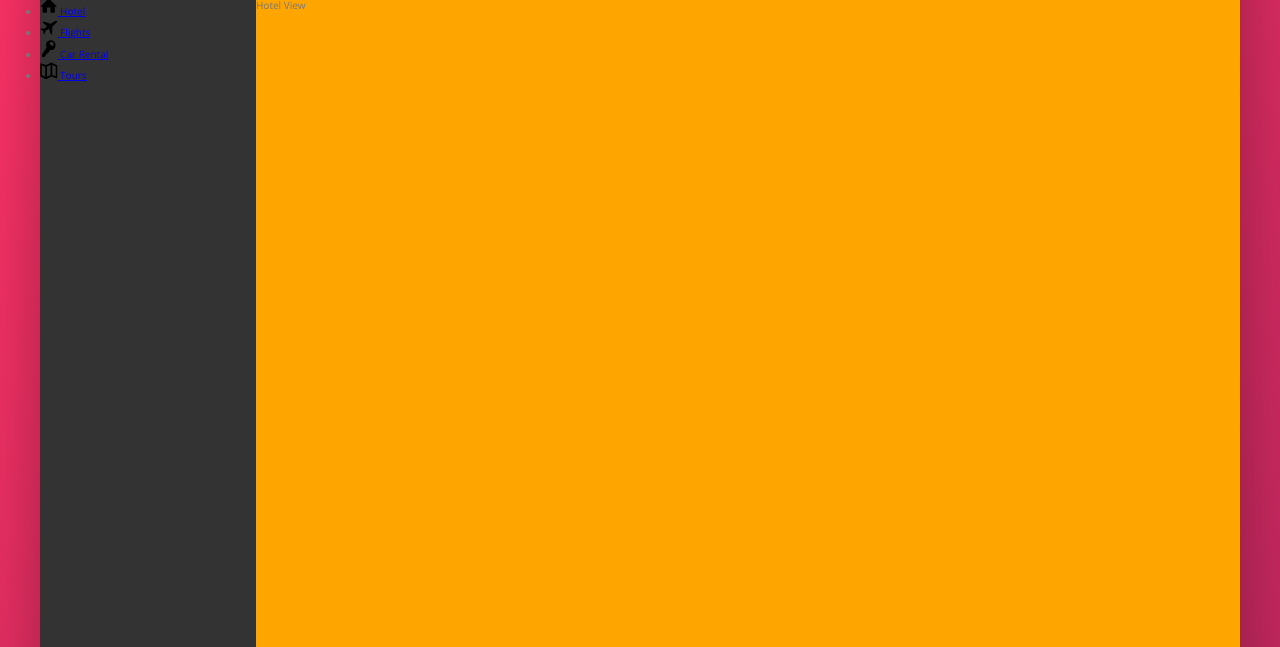
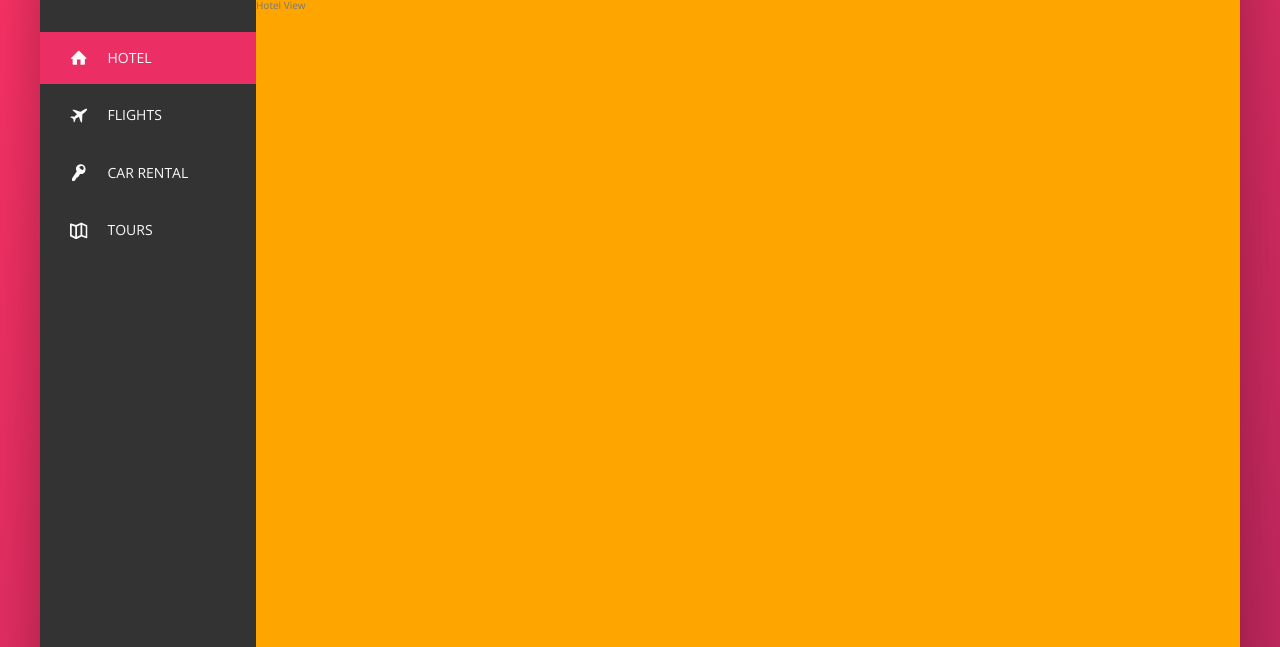
Before and after one commit to jermarino16/Trillo-Flexbox-Practice, a website: page index.html in a window 1280 px wide. Shown: the part 153-800 px from the top of the page. Drawn offline with nearby package versions, Linux system fonts and the light colour scheme.

Commit message:
sidebar complete

```diff
--- a/index.html
+++ b/index.html
@@ -58,7 +58,7 @@
       <div class="content">
         <nav class="sidebar">
           <ul class="side-nav">
-            <li class="side-nav__item">
+            <li class="side-nav__item side-nav__item--active">
               <a href="#" class="side-nav__link">
                 <svg class="side-nav__icon">
                   <use xlink:href="img/sprite.svg#icon-home"></use>
--- a/sass/_components.scss
+++ b/sass/_components.scss
@@ -119,13 +119,63 @@
 /////////////////////////////
 // SIDE NAVIGATION
 .side-nav {
+  font-size: 1.4rem;
+  list-style: none;
+  margin-top: 3.5rem;
+
   &__item {
+    position: relative;
+
+    &:not(:last-child) {
+      margin-bottom: 0.5rem;
+    }
   }
-  &__link {
+
+  &__item::before {
+    content: "";
+    position: absolute;
+    top: 0;
+    left: 0;
+    height: 100%;
+    width: 3px;
+    background-color: var(--color-primary);
+    transform: scaleY(0);
+    transition: transform 0.2s, width 0.4s cubic-bezier(1, 0, 0, 1) 0.2s,
+      background-color 0.1s;
   }
+
+  &__item:hover::before,
+  &__item--active:before {
+    transform: scaleY(1);
+    width: 100%;
+  }
+
+  &__item:active::before {
+    background-color: var(--color-primary-light);
+  }
+
+  &__link:link,
+  &__link:visited {
+    color: var(--color-grey-light-1);
+    text-decoration: none;
+    text-transform: uppercase;
+    display: block;
+    padding: 1.5rem 3rem;
+    position: relative;
+    z-index: 10;
+
+    display: flex;
+    align-items: center;
+  }
+
+  &__link:hover {
+  }
+
   &__icon {
     width: 1.75rem;
     height: 1.75rem;
+    margin-right: 2rem;
+    fill: currentColor;
   }
 }
 
```
Also changed, not shown: css/style.css.
